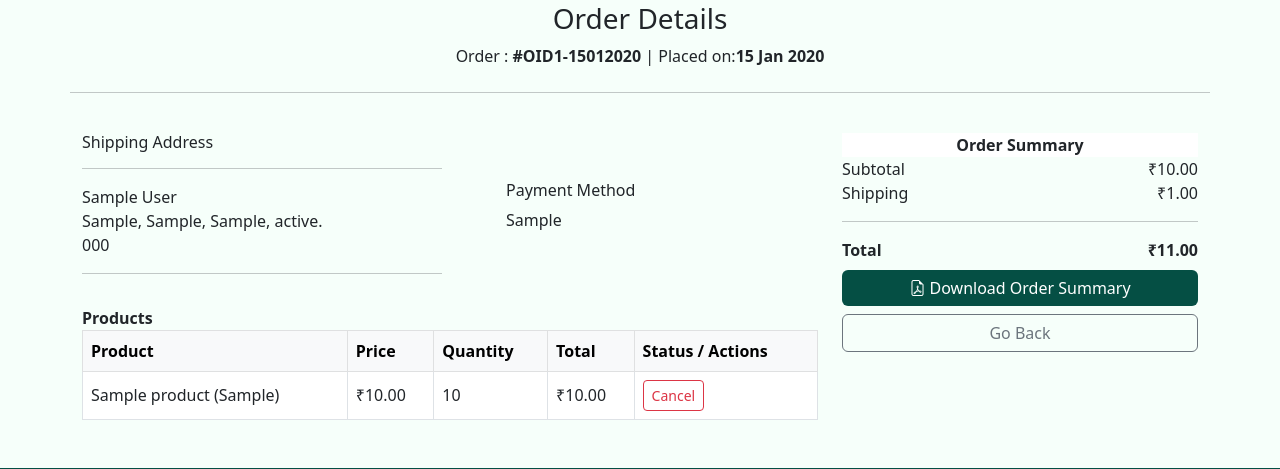
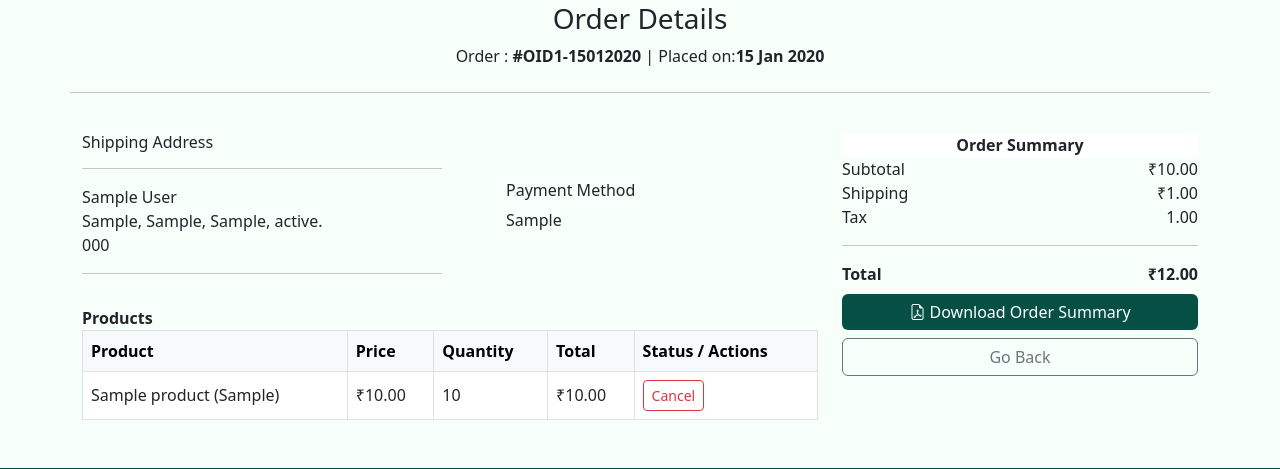
Before and after one commit to amarsreevishnu/greennestPlants, a Django app: page /users/orders/1/ in a window 1280 px wide. Shown: the part 142-611 px from the top of the page. Run offline with Django 5.2, Linux system fonts and the light colour scheme; a user stored in the database is signed in; tables that the repository leaves empty hold one stand-in row (values such as "Sample post"); some libraries are stand-ins or nearby versions.

Commit message:
fix bugs before host this is final commit

```diff
--- a/greennest/greennest/settings.py
+++ b/greennest/greennest/settings.py
@@ -30,7 +30,7 @@ SECRET_KEY = os.getenv("SECRET_KEY")
 DEBUG = os.getenv("DEBUG") == "True"
 
 ALLOWED_HOSTS = ["*"]
-CSRF_TRUSTED_ORIGINS=['https://e4e157af1819.ngrok-free.app']
+CSRF_TRUSTED_ORIGINS=['https://a60d2274e33a.ngrok-free.app']
 
 
 
--- a/greennest/orders/models.py
+++ b/greennest/orders/models.py
@@ -1,5 +1,6 @@
 from django.db import models
 from django.conf import settings
+from decimal import Decimal
 
 from products.models import ProductVariant
 from users.models import Address
@@ -58,11 +59,15 @@ class Order(models.Model):
 
         self.total_amount = subtotal
 
+         # --- Tax (18% example) ---
+        tax_rate = Decimal("0.18")
+        self.tax = subtotal * tax_rate if subtotal > 0 else Decimal("0.00")
+
         # If coupon applied, discount comes from coupon, else keep current discount
         if self.coupon and self.coupon.is_valid():
             self.discount = self.coupon.calculate_discount(subtotal)
         else:
-            self.discount = 0
+            self.discount = Decimal("0.00")
 
         self.final_amount = max(subtotal + self.shipping_charge + self.tax - self.discount, 0)
         self.save()
--- a/greennest/orders/templates/orders/checkout_payment.html
+++ b/greennest/orders/templates/orders/checkout_payment.html
@@ -128,10 +128,14 @@
           <span>Shipping</span>
           <span>{% if shipping > 0 %}₹{{ shipping }}{% else %}Free{% endif %}</span>
         </div>
+        <div class="d-flex justify-content-between">
+          <span>Tax</span>
+          <span>{% if tax %}₹{{ tax|floatformat:2 }}{% else %}0.00{% endif %}</span>
+        </div>
         <hr>
         <div class="d-flex justify-content-between fw-bold">
           <span>Total</span>
-          <span>&#8377; {{ total }}</span>
+          <span>&#8377; {{ total|floatformat:2  }}</span>
         </div>
       </div>
     </div>
--- a/greennest/orders/templates/orders/order_detail.html
+++ b/greennest/orders/templates/orders/order_detail.html
@@ -149,6 +149,15 @@
     {% endif %}
   </div>
 
+  <div class="d-flex justify-content-between">
+    <span>Tax</span>
+    {% if tax %}
+      <span>{{tax}}</span>
+    {% else %}
+      <span>₹ 0.00</span>
+    {% endif %}
+  </div>
+
   <hr>
   <div class="d-flex justify-content-between fw-bold">
     <span>Total</span>
--- a/greennest/orders/views.py
+++ b/greennest/orders/views.py
@@ -6,7 +6,7 @@ from django.views.decorators.cache import never_cache
 from django.utils.dateparse import parse_date
 from offer.utils import get_best_offer
 from django.utils import timezone
-from django.http import HttpResponse, Http404
+from django.http import HttpResponse
 from django.db.models import Q,F, Prefetch
 from django.contrib import messages
 
@@ -20,7 +20,6 @@ from wallet.utils import add_to_admin_wallet, deduct_from_admin_wallet
 
 from django.db import transaction
 from decimal import Decimal, ROUND_HALF_UP
-from django.utils.text import slugify
 from reportlab.pdfbase.ttfonts import TTFont
 from reportlab.lib.pagesizes import A4
 from reportlab.pdfgen import canvas
@@ -200,6 +199,8 @@ def checkout_payment(request):
             discount = applied_coupon.calculate_discount(subtotal)
 
     total = subtotal + shipping - discount
+    tax = total * Decimal('0.18')
+    total=subtotal + tax+shipping - discount
 
     if request.method == "POST":
         address_id = request.POST.get("address_id") or request.session.get("selected_address_id")
@@ -235,6 +236,7 @@ def checkout_payment(request):
                         final_amount=total,
                         coupon=applied_coupon,
                         status=order_status,
+                        tax=tax,
                         payment_method=payment_method,
                     )
 
@@ -293,6 +295,7 @@ def checkout_payment(request):
                     total_amount=subtotal,
                     shipping_charge=shipping,
                     discount=discount,
+                    tax=tax,
                     final_amount=total,
                     coupon=applied_coupon,
                     status="pending",
@@ -339,6 +342,7 @@ def checkout_payment(request):
         "subtotal": subtotal,
         "shipping": shipping,
         "discount": discount,
+        "tax":tax,
         "total": total,
         "applied_coupon": applied_coupon,
         "selected_address": selected_address,
@@ -417,7 +421,8 @@ def order_detail(request, order_id):
     if hasattr(order, "other_discount") and order.other_discount:
         other_discount = order.other_discount
 
-    total = subtotal - coupon_discount - other_discount + shipping
+    tax = order.tax
+    total = subtotal - coupon_discount - other_discount + shipping+tax
 
     # Flags for UI actions
     for item in items:
@@ -431,6 +436,7 @@ def order_detail(request, order_id):
         "shipping": shipping,
         "coupon_discount": coupon_discount,
         "other_discount": other_discount,
+        "tax":tax,
         "total": total,
     })
 
@@ -511,28 +517,34 @@ def cancel_order_item(request, item_id):
         item.cancel_approved = True
         item.save()
 
-        # Increment stock
         if item.variant:
             item.variant.stock += item.quantity
             item.variant.save()
 
+        # --- Check active items ---
         active_items_exist = order.items.filter(status="active").exists()
 
         # --- Refund Calculation ---
         if not active_items_exist:
-
+            # Full order refund (use latest final amount)
             refund_amount = order.final_amount
         else:
-
+            # Item-level refund
             item_total = item.quantity * item.price
 
-            if order.discount > 0 and order.subtotal > 0:
+            # Make sure subtotal is recalculated first
+            subtotal_before = sum(i.total_price for i in order.items.filter(status__in=["active", "delivered", "cancelled"]))
 
-                discount_share = (item_total / order.subtotal) * order.discount
+            if subtotal_before > 0:
+                tax_share = (item_total / subtotal_before) * order.tax
+                # Proportional coupon share
+                discount_share = (item_total / subtotal_before) * order.discount
             else:
-                discount_share = 0
+                tax_share = Decimal("0.00")
+                discount_share = Decimal("0.00")
 
-            refund_amount = item_total - discount_share
+            # Final refund = item + tax_share − discount_share
+            refund_amount = item_total + tax_share - discount_share
 
         # --- Refund to wallet if prepaid ---
         if order.payment_method.lower() not in ["cod", "cash on delivery"]:
@@ -552,9 +564,15 @@ def cancel_order_item(request, item_id):
             )
 
         # Deduct from admin wallet for this refunded amount
-        deduct_from_admin_wallet(order.user, refund_amount, source="Order Item Cancellation", description=f"Refund for cancelled item in Order #{order.display_id}", source_order=order)
+        deduct_from_admin_wallet(
+            order.user,
+            refund_amount,
+            source="Order Item Cancellation",
+            description=f"Refund for cancelled item in Order #{order.display_id}",
+            source_order=order,
+        )
 
-        # Recalculate totals
+        # --- Recalculate totals after cancellation ---
         order.recalc_totals()
 
         order.status = "cancelled" if not active_items_exist else "partially_cancelled"
@@ -659,8 +677,7 @@ def download_invoice(request, order_id):
     # --- Totals ---
     if items_to_show.exists():
         subtotal = sum(item.total_price for item in items_to_show)
-        tax = sum(q2(item.total_price * getattr(item.variant.product, "tax_rate", 0) / 100)
-                  for item in items_to_show)
+        tax = order.tax
         shipping = order.shipping_charge or Decimal("0.00")
     else:
         subtotal = Decimal("0.00")
@@ -677,7 +694,7 @@ def download_invoice(request, order_id):
 
     # --- Final Amount ---
     final_amount = q2(subtotal + shipping - coupon_discount - other_discount + tax)
-
+    print(tax)
     # ------------------ HEADER ------------------
     company_name = "GreenNest Pvt Ltd"
     company_address = "123, MG Road, TVPM, Kerala, 682001"
```
Also changed, not shown: greennest/wallet/admin_views.py (+6 -2 lines).
